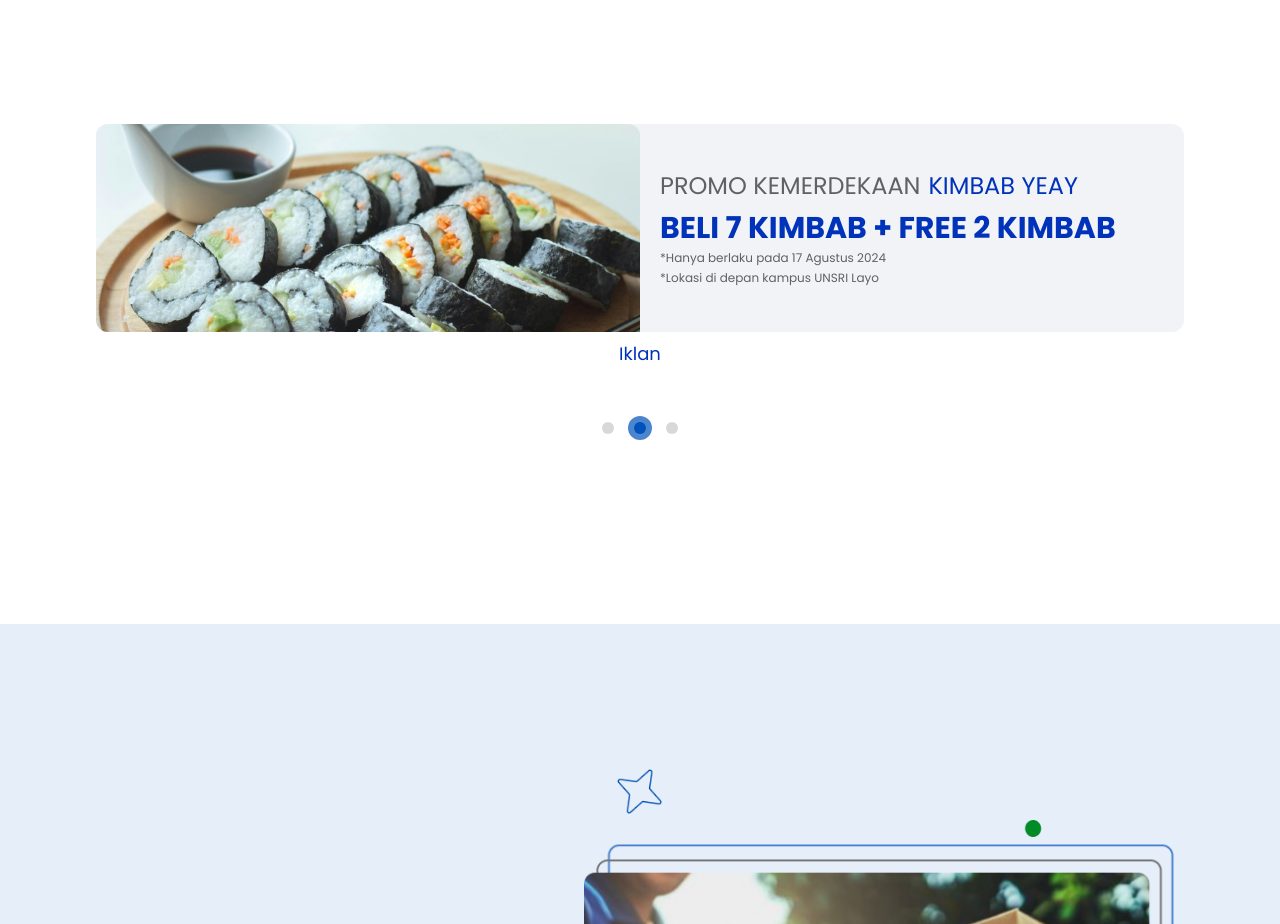
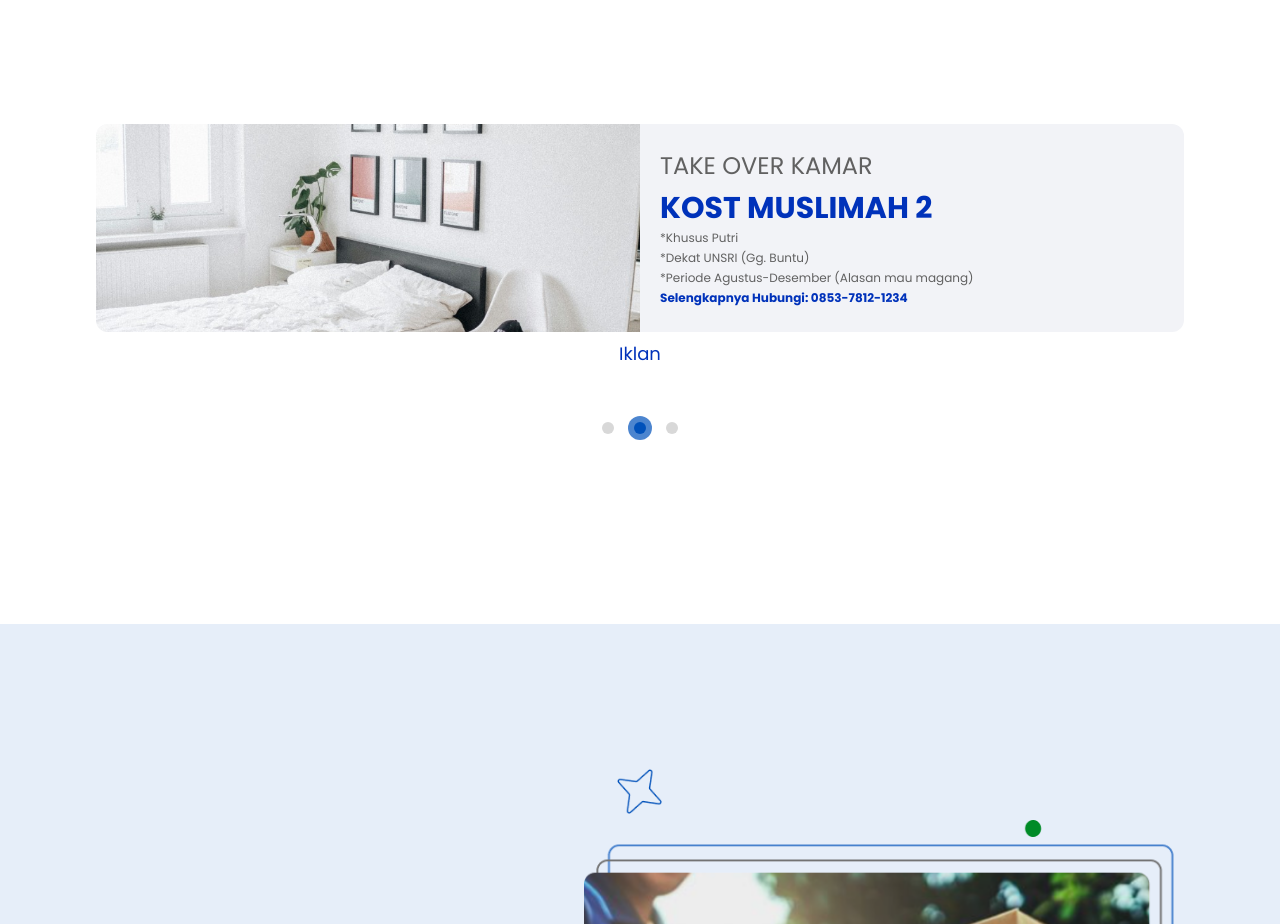
Before and after one commit to mhasaero/Barkas_Layo_WebDev_Techpo_2024, a Next.js app: page / in a window 1280 px wide. Shown: the part 1820-2744 px from the top of the page. Built offline with nearby package versions, Linux system fonts and the light colour scheme.

Commit message:
feat(root): add more ads on second-third slide banner

```diff
--- a/components/Root/AdsBanner.tsx
+++ b/components/Root/AdsBanner.tsx
@@ -42,19 +42,19 @@
             <CarouselContent>
               <CarouselItem>
                 <div>
-                  <div className="h-[50vh] lg:h-44 xl:h-52 w-full rounded-xl bg-lighterBlue">
+                <div className="h-80 lg:h-44 xl:h-52 w-full rounded-xl bg-lighterBlue">
                     <div className="flex flex-col lg:flex-row h-full w-full">
-                      <div className="h-full w-full lg:w-1/2">
-                        <div className="h-full w-full rounded-t-xl lg:rounded-l-xl bg-[url('/images/kimbab-banner.png')] bg-cover bg-center"></div>
+                      <div className="min-h-36 lg:h-full w-full lg:w-1/2">
+                        <div className="h-full w-full rounded-t-xl lg:rounded-r-none lg:rounded-l-xl bg-[url('/images/kimbab-banner.png')] bg-cover bg-center"></div>
                       </div>
-                      <div className="h-44 lg:h-full w-full lg:w-1/2 py-5 lg:py-0 px-5 flex flex-col  lg:justify-center gap-2">
+                      <div className="lg:h-full w-full lg:w-1/2 py-5 lg:py-0 px-5 flex flex-col  lg:justify-center gap-2">
                         <div className="flex gap-2">
                           <h1 className="text-sm md:text-base lg:text-xl xl:text-2xl text-muted-foreground">
                             PROMO KEMERDEKAAN
                           </h1>
                           <h1 className="text-sm md:text-base lg:text-xl xl:text-2xl text-primary">KIMBAB YEAY</h1>
                         </div>
-                        <div className="flex flex-col gap-1">
+                        <div className="flex flex-col  gap-1">
                           <h1 className="text-xl lg:text-2xl xl:text-3xl font-bold text-primary">
                             BELI 7 KIMBAB + FREE 2 KIMBAB
                           </h1>
@@ -75,27 +75,33 @@
               </CarouselItem>
               <CarouselItem>
                 <div>
-                  <div className="h-[50vh] lg:h-44 xl:h-52 w-full rounded-xl bg-lighterBlue">
+                  <div className="h-80 lg:h-44 xl:h-52 w-full rounded-xl bg-lighterBlue">
                     <div className="flex flex-col lg:flex-row h-full w-full">
-                      <div className="h-full w-full lg:w-1/2">
-                        <div className="h-full w-full rounded-t-xl lg:rounded-l-xl bg-[url('/images/kimbab-banner.png')] bg-cover bg-center"></div>
+                      <div className="min-h-36 lg:h-full w-full lg:w-1/2">
+                        <div className="h-full w-full rounded-t-xl lg:rounded-r-none lg:rounded-l-xl bg-[url('/images/kost-banner.png')] bg-cover bg-center"></div>
                       </div>
-                      <div className="h-44 lg:h-full w-full lg:w-1/2 py-5 lg:py-0 px-5 flex flex-col  lg:justify-center gap-2">
+                      <div className="lg:h-full w-full lg:w-1/2 py-3 px-4 md:py-5 md:px-5 lg:py-0  flex flex-col  lg:justify-center gap-1 lg:gap-2">
                         <div className="flex gap-2">
                           <h1 className="text-sm md:text-base lg:text-xl xl:text-2xl text-muted-foreground">
-                            PROMO KEMERDEKAAN
+                          TAKE OVER KAMAR
                           </h1>
-                          <h1 className="text-sm md:text-base lg:text-xl xl:text-2xl text-primary">KIMBAB YEAY</h1>
+                          <h1 className="text-sm md:text-base lg:text-xl xl:text-2xl text-primary"></h1>
                         </div>
                         <div className="flex flex-col gap-1">
                           <h1 className="text-xl lg:text-2xl xl:text-3xl font-bold text-primary">
-                            BELI 7 KIMBAB + FREE 2 KIMBAB
+                          KOST MUSLIMAH 2
                           </h1>
                           <p className="text-xs text-muted-foreground">
-                            *Hanya berlaku pada 17 Agustus 2024
+                          *Khusus Putri
                           </p>
                           <p className="text-xs text-muted-foreground">
-                            *Lokasi di depan kampus UNSRI Layo
+                          *Dekat UNSRI (Gg. Buntu)
+                          </p>
+                          <p className="text-xs text-muted-foreground">
+                          *Periode Agustus-Desember (Alasan mau magang)
+                          </p>
+                          <p className="text-xs font-bold text-primary">
+                          Selengkapnya Hubungi: 0853-7812-1234
                           </p>
                         </div>
                       </div>
@@ -108,28 +114,23 @@
               </CarouselItem>
               <CarouselItem>
                 <div>
-                  <div className="h-[50vh] lg:h-44 xl:h-52 w-full rounded-xl bg-lighterBlue">
+                  <div className="h-80 lg:h-44 xl:h-52 w-full rounded-xl bg-[#D9D4D0]">
                     <div className="flex flex-col lg:flex-row h-full w-full">
-                      <div className="h-full w-full lg:w-1/2">
-                        <div className="h-full w-full rounded-t-xl lg:rounded-l-xl bg-[url('/images/kimbab-banner.png')] bg-cover bg-center"></div>
+                      <div className="min-h-36 lg:h-full w-full lg:w-1/2">
+                        <div className="h-full w-full rounded-t-xl lg:rounded-r-none lg:rounded-l-xl bg-[url('/images/ads-banner.png')] bg-cover bg-center"></div>
                       </div>
-                      <div className="h-44 lg:h-full w-full lg:w-1/2 py-5 lg:py-0 px-5 flex flex-col  lg:justify-center gap-2">
-                        <div className="flex gap-2">
-                          <h1 className="text-sm md:text-base lg:text-xl xl:text-2xl text-muted-foreground">
-                            PROMO KEMERDEKAAN
-                          </h1>
-                          <h1 className="text-sm md:text-base lg:text-xl xl:text-2xl text-primary">KIMBAB YEAY</h1>
-                        </div>
-                        <div className="flex flex-col gap-1">
-                          <h1 className="text-xl lg:text-2xl xl:text-3xl font-bold text-primary">
-                            BELI 7 KIMBAB + FREE 2 KIMBAB
-                          </h1>
-                          <p className="text-xs text-muted-foreground">
-                            *Hanya berlaku pada 17 Agustus 2024
-                          </p>
-                          <p className="text-xs text-muted-foreground">
-                            *Lokasi di depan kampus UNSRI Layo
-                          </p>
+                      <div className="flex  lg:relative lg:h-full w-full lg:w-1/2 py-2 px-1 md:py-5 md:px-5 lg:py-0 xl:-ml-6 items-center justify-center">
+                        <div className="lg:absolute xl:flex lg:w-[475px] xl:w-auto bottom-auto lg:-left-16 xl:-left-0 flex flex-col gap-3 md:items-center md:gap-8 lg:gap-3 lg:border-[1px] border-primary py-1 px-2 lg:py-2 lg:px-4 xl:py-3 xl:px-6 rounded-lg">
+                          <div className="flex flex-col md:flex-row md:gap-2 text-center text-sm md:text-base lg:text-xs xl:text-sm">
+                            <h5 className="text-muted-foreground font-medium ">Ingin memasarkan produk?  </h5>
+                            <h5 className="text-primary font-bold">Hubungi kami</h5>
+                            <h5 className="text-muted-foreground font-medium">untuk jasa iklan!</h5>
+                          </div>
+                          <div className="flex flex-col md:flex-row gap-1 lg:gap-2 text-xl lg:text-xl xl:text-2xl font-semibold text-primary text-center">
+                          <h1>0853-1234-5678 </h1>
+                          <h1>(Admin Barkas)</h1>
+                          </div>
+
                         </div>
                       </div>
                     </div>
```
Also changed, not shown: public/images/ads-banner.png (added), public/images/kost-banner.png (added).
